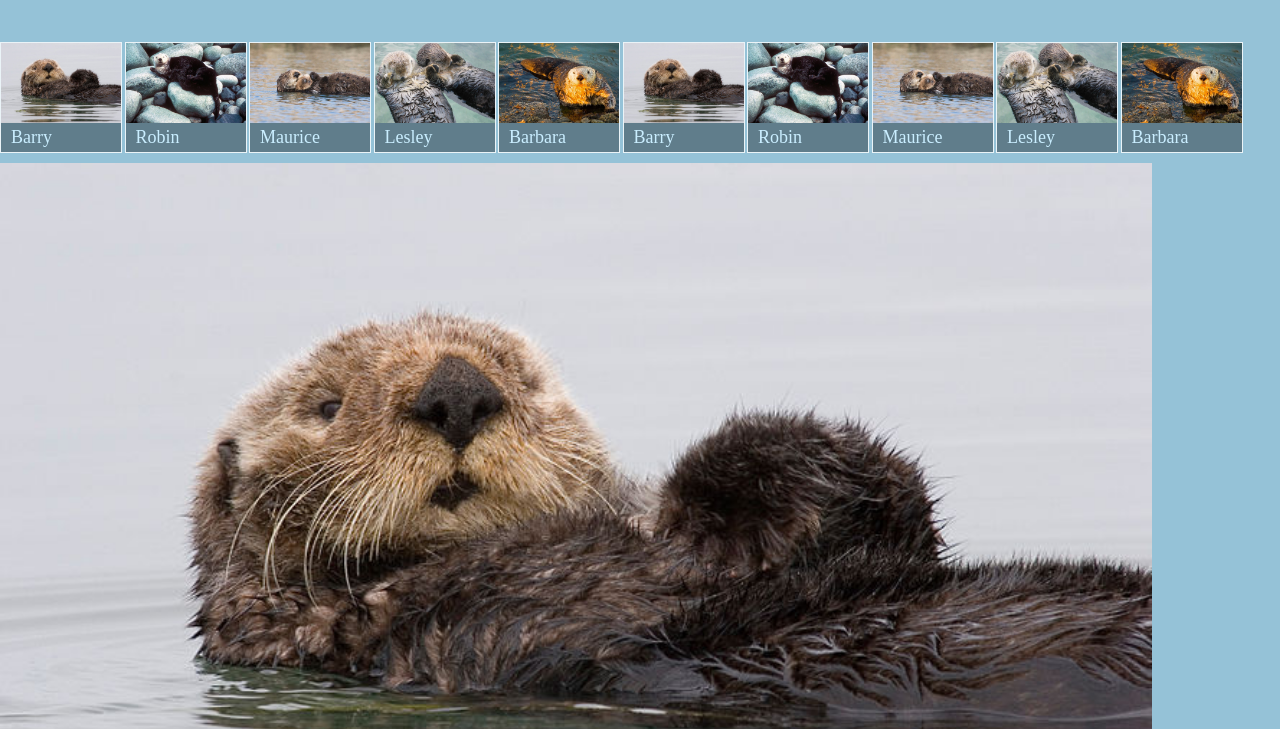
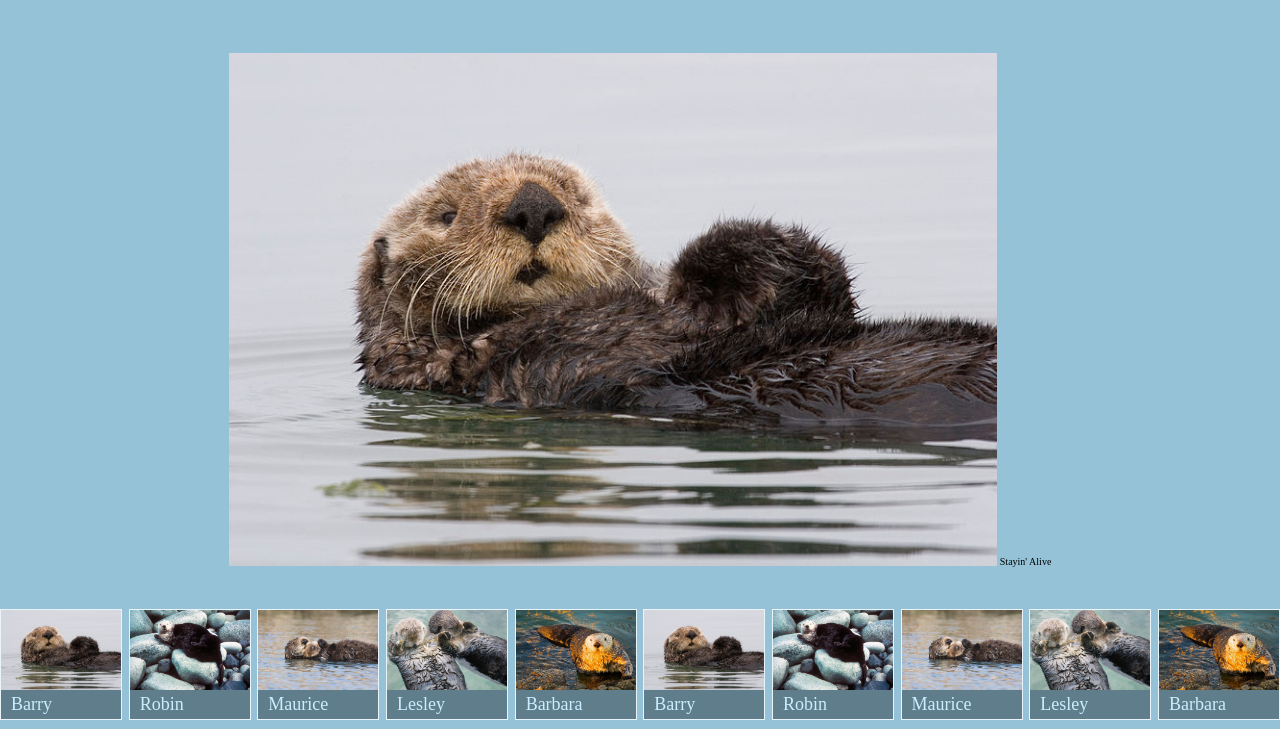
Before and after one commit to JBriggs666/ottergram, a plain HTML site: page index.html in a window 1280 px wide. Shown: the part 70-799 px from the top of the page. Drawn offline with nearby package versions, Linux system fonts and the light colour scheme.

Commit message:
Ordered layout with flexbox

```diff
--- a/index.html
+++ b/index.html
@@ -77,8 +77,10 @@
     </ul>
 
     <div class="detail-image-container">
-      <img class="detail-image" src="img/otter1.jpg" alt="">
-      <span class="detail-image-title">Stayin' Alive</span>
+      <div class="detail-image-frame">
+        <img class="detail-image" src="img/otter1.jpg" alt="">
+        <span class="detail-image-title">Stayin' Alive</span>
+      </div>
     </div>
   </main>
 
--- a/stylesheets/styles.css
+++ b/stylesheets/styles.css
@@ -24,6 +24,10 @@ a {
   text-decoration: none;
 }
 
+.main-header {
+  flex: 0 1 auto;
+}
+
 .logo-text {
   background: white;
 
@@ -33,19 +37,26 @@ a {
   text-transform: uppercase;
 }
 
-.thumbnail-item + .thumbnail-item {
-  margin-top: 10px;
+.main-content {
+  display: flex;
+  flex: 1 1 auto;
+  flex-direction: column;
 }
 
 .thumbnail-item {
   border: 1px solid rgb(100%, 100%, 100%);
   border: 1px solid rgba(100%, 100%, 100%, 0.8);
   display: inline-block;
-  width: 120px;
+  min-width: 120px;
+  max-width: 120px;
 }
 
 .thumbnail-list {
+  display: flex;
+  flex: 0 1 auto;
+  justify-content: space-between;
   list-style: none;
+  order: 2;
   overflow-x: auto;
   padding: 0;
 
@@ -67,6 +78,17 @@ a {
   padding: 4px 10px;
 }
 
+.detail-image-container {
+  align-items: center;
+  display: flex;
+  flex: 1 1 auto;
+  justify-content: center;
+}
+
+.detail-image-frame {
+  text-align: center;
+}
+
 .detail-image {
   width: 90%;
 }
```
Also changed, not shown: stylesheets/fonts/Airstream-webfont.ttf (added), stylesheets/fonts/Airstream-webfont.woff (added), 2 other files.
